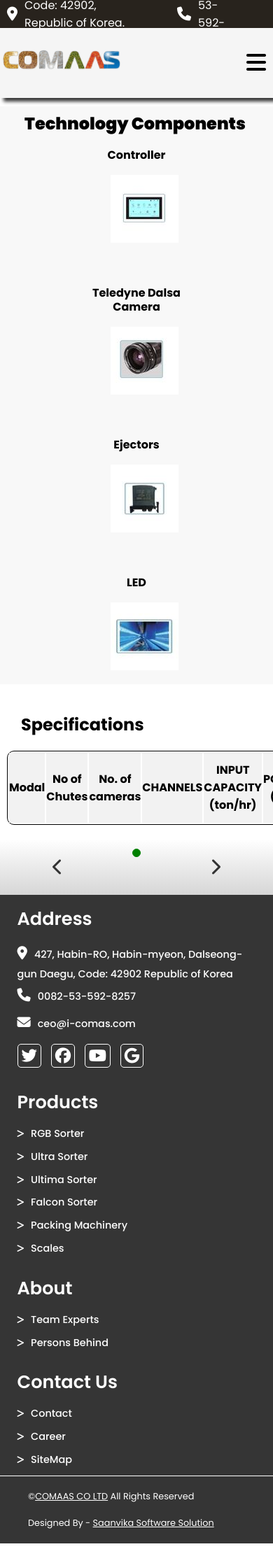
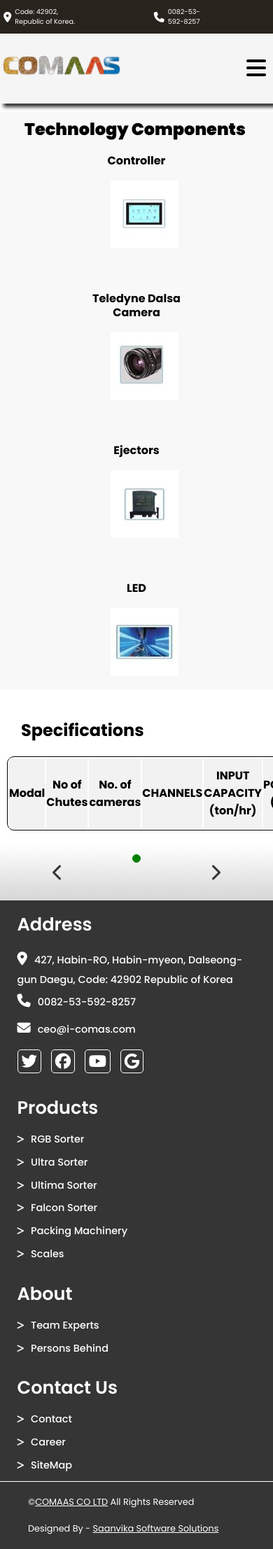
Before and after one commit to Jagdish-777/UltraSorters, a PHP site: page /products.php?page=1 in a window 390 px wide. Shown: the whole page at 70% size. Run offline with PHP 8.4, Linux system fonts and the light colour scheme; data that the repository does not hold is empty; some libraries are stand-ins or nearby versions.

Commit message:
made products page responsive, added banners for csareer and contact pages, made some minor changes.

```diff
--- a/components.js
+++ b/components.js
@@ -95,7 +95,7 @@
 <div id="bottom-footer-section">
     <p>&#169<a href="./index.php">COMAAS CO LTD</a> All Rights Reserved </p>
     <p class="bootom-footer-left">
-        Designed By - <a href="https://saanvikasolutions.com/" target="_blank">Saanvika Software Solution</a>
+        Designed By - <a href="https://saanvikasolutions.com/" target="_blank">Saanvika Software Solutions</a>
     </p>
 </div>
         `
--- a/css/styles.css
+++ b/css/styles.css
@@ -90,6 +90,40 @@
 .topTranslateBar .phone i {
   font-size: 20px;
   padding: 10px;
+}
+@media only screen and (max-width: 800px) {
+  .topTranslateBar{
+    height: auto;
+  }
+  .topTranslateBar .address {
+    width: 30%;
+  }
+  .topTranslateBar .address p{
+    font-size: 0.6rem;
+  }
+
+  .topTranslateBar .address i {
+    font-size: 15px;
+    padding: 5px;
+  }
+
+  .topTranslateBar .phone {
+    color: #fff;
+    padding: 10px;
+    display: flex;
+    justify-content: flex-end;
+    align-items: center;
+    width: 25%;
+  }
+  .topTranslateBar .phone p{
+    font-size: 0.6rem;
+  }
+
+  .topTranslateBar .phone i {
+    font-size: 15px;
+    padding: 5px;
+  }
+
 }
 
 /* navbar css  */
--- a/index.php
+++ b/index.php
@@ -4,6 +4,7 @@
     <meta charset="UTF-8">
     <meta name="viewport" content="width=device-width, initial-scale=1.0">
     <title>Home</title>
+    <link rel="shortcut icon" href="./Images/Logo/comas_logo.png" type="image/x-icon">
     <link rel="stylesheet" href="./css/styles.css">
     <style>
         .slider {
--- a/products.php
+++ b/products.php
@@ -54,6 +54,21 @@
         .product-details-sub h2{
             padding: 20px 0px;
             font-size: 1.4rem;
+        }
+
+        @media only screen and (max-width: 800px) {
+            #product-details{
+                flex-direction: column;
+            }
+            .product-details-sub{
+                width: 95%;
+                margin: 0px auto;
+            }
+
+            .product-details-sub img{
+                width: 100%;
+            }
+
         }
 
         #products-technology-section{
```
Also changed, not shown: career.php (+7 -0 lines), contact.php (+7 -0 lines), Images/Career/Career bg.png (added), Images/Career/Contact bg.png (added).
